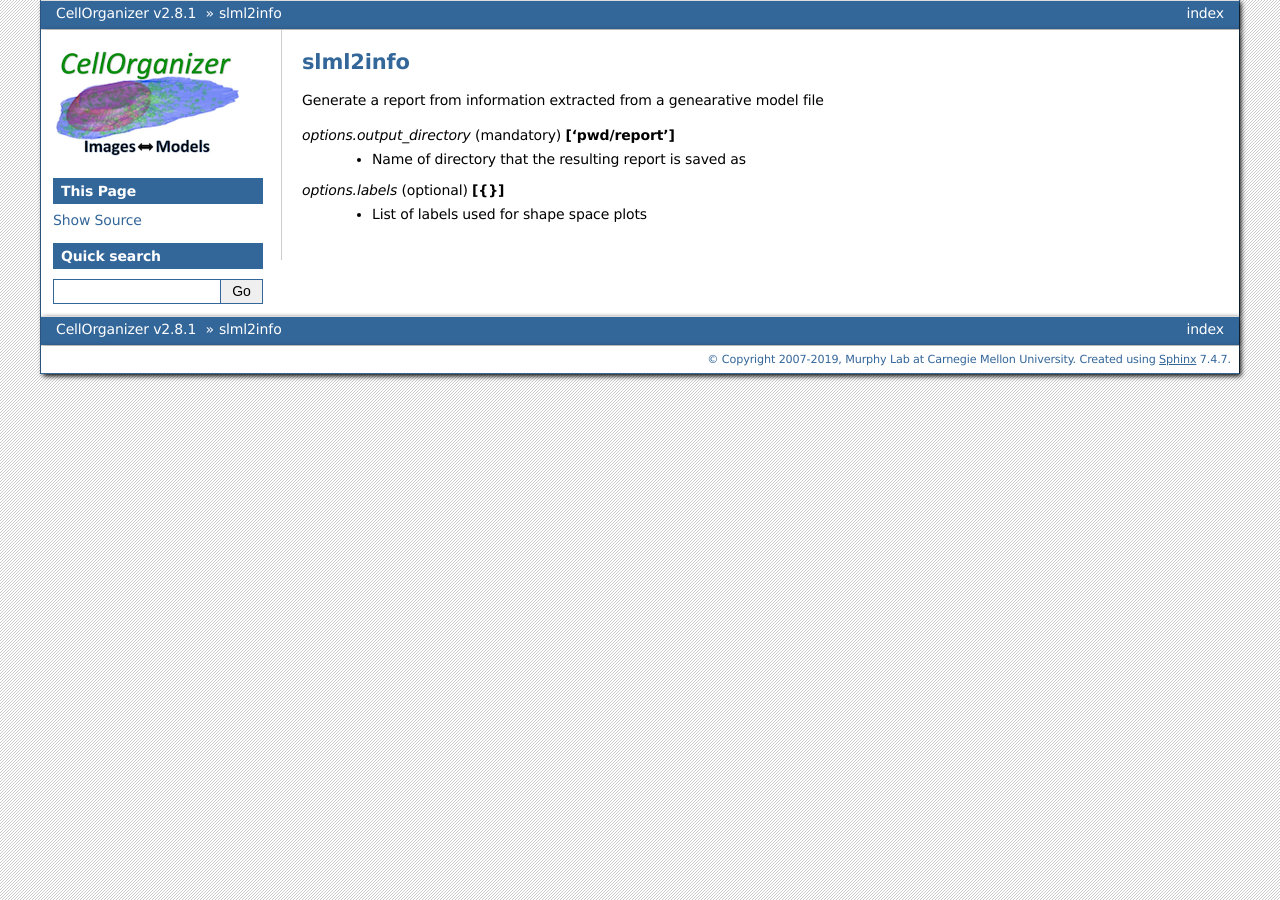
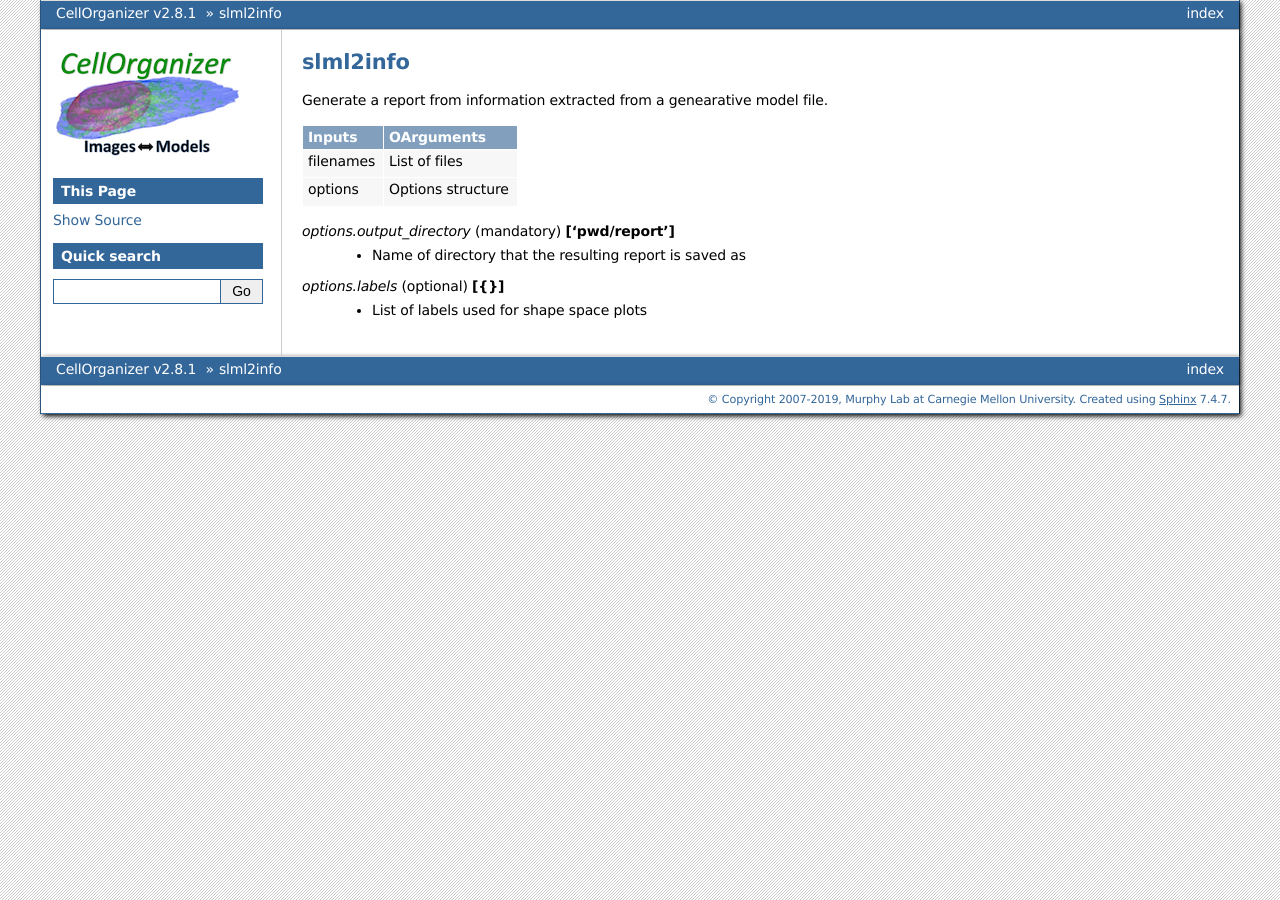
Before and after one commit to murphygroup/cellorganizer-documentation_old, a Sphinx documentation site: the page built from source/chapters/cellorganizer_options/slml2info_options.rst, in a window 1280 px wide. Built offline with Sphinx 7.4.7, drawn with Linux system fonts in a browser that asks for light colours.

Commit message:
Update slml2info_options.rst added the table

```diff
--- a/source/chapters/cellorganizer_options/slml2info_options.rst
+++ b/source/chapters/cellorganizer_options/slml2info_options.rst
@@ -1,11 +1,13 @@
 slml2info
 ********
-Generate a report from information extracted from a genearative model file
+Generate a report from information extracted from a genearative model file.
 
-
-
-
-
+=============================  ===============================================================
+        Inputs                                             OArguments
+=============================  ===============================================================
+  filenames                     List of files
+  options                       Options structure
+=============================  ===============================================================
 
 *options.output_directory* (mandatory) **['pwd/report']**
   * Name of directory that the resulting report is saved as
```
